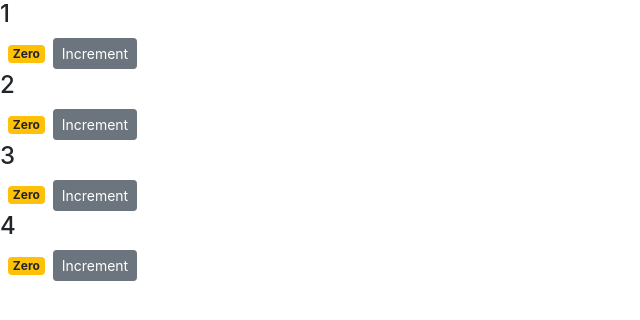
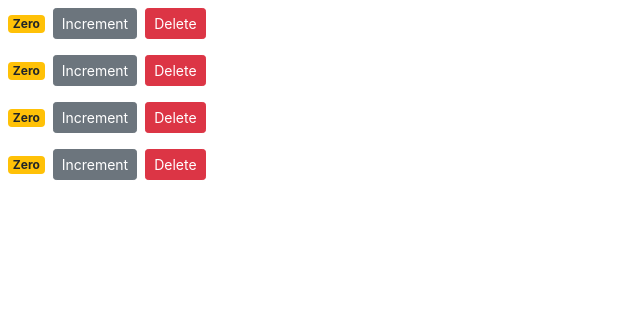
Before and after one commit to aeonincode/counter-app, a React (Create React App) app: page / in a window 1280 px wide. Shown: the top 320 px of the page, without its empty margins (0-640 px from the left). Built offline with nearby package versions, Linux system fonts and the light colour scheme.

Commit message:
Raising and Handling Events

```diff
--- a/src/components/counter.jsx
+++ b/src/components/counter.jsx
@@ -12,13 +12,18 @@ class Counter extends Component {
   render() {
     return (
       <div>
-        <h4>{this.props.id}</h4>
         <span className={this.getBadgeClasses()}>{this.formatCount()}</span>
         <button
           onClick={this.handleIncrement}
           className='btn btn-secondary btn-sm'
         >
           Increment
+        </button>
+        <button
+          onClick={this.props.onDelete}
+          className='btn btn-danger btn-sm m-2'
+        >
+          Delete
         </button>
       </div>
     );
--- a/src/components/counters.jsx
+++ b/src/components/counters.jsx
@@ -11,13 +11,20 @@ class Counters extends Component {
     ],
   };
 
+  handleDelete = () => {
+    console.log('Event Handler Called');
+  };
+
   render() {
     return (
       <div>
         {this.state.counters.map((counter) => (
-          <Counter key={counter.id} value={counter.value} id={counter.id}>
-            <h4>Counter #{counter.id}</h4>
-          </Counter>
+          <Counter
+            key={counter.id}
+            onDelete={this.handleDelete}
+            value={counter.value}
+            id={counter.id}
+          />
         ))}
       </div>
     );
```
